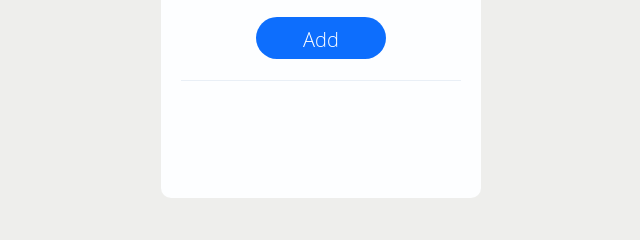
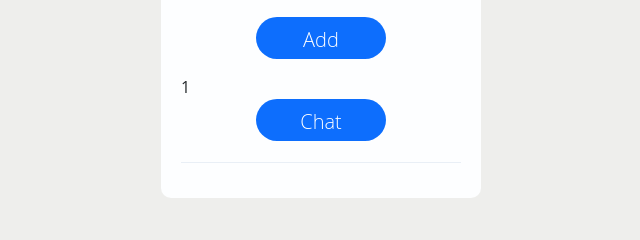
Before and after one commit to ShayanBehzad/Chatroom, a Django app: a page that uses static/templates/registration/profileview.html in a window 1280 px wide. Shown: the part 516-756 px from the top of the page, without its empty margins (319-959 px from the left). Run offline with Django 5.2, Linux system fonts and the light colour scheme; the visitor is signed in with stand-in values (Sample User, id 1); data comes from the database, SQL or seed files in the repository; data that the repository does not hold is empty; parts of the project's set-up code (start-up, migrations or seed data) failed here and were passed over; some libraries are stand-ins or nearby versions.

Commit message:
completing the profile section

```diff
--- a/main/models.py
+++ b/main/models.py
@@ -15,8 +15,34 @@ class Conversation(models.Model):
     def __str__(self):
         return self.title
 
+
+class PvChat(models.Model):
+    first_user = models.ForeignKey(User, on_delete=models.CASCADE, related_name='pv_first')
+    second_user = models.ForeignKey(User, on_delete=models.CASCADE, related_name='pv_second')
+    created_at = models.DateTimeField(auto_now_add=True)
+
+    class Meta:
+        unique_together = ["first_user", "second_user"]
+
+    def users_list(self):
+        lis = []
+        lis.append(self.first_user)
+        lis.append(self.second_user)
+        return lis
+
+    def __str__(self):
+        return f'{self.first_user} and {self.second_user}'
+
 class Message(models.Model):
     conv = models.ForeignKey(Conversation, on_delete=models.CASCADE)
     sender = models.ForeignKey(User, on_delete=models.CASCADE)
     content = models.TextField()
+    is_read = models.BooleanField(default=False)
     created_at = models.DateTimeField(auto_now_add=True)
+
+class PVMessage(models.Model):
+    conv = models.ForeignKey(PvChat, on_delete=models.CASCADE, related_name='pv')
+    sender = models.ForeignKey(User, on_delete=models.CASCADE, related_name='pv_sender')
+    content = models.TextField()
+    is_read = models.BooleanField(default=False)
+    created_at = models.DateTimeField(auto_now_add=True)
--- a/main/templatetags/auth_extras.py
+++ b/main/templatetags/auth_extras.py
@@ -1,5 +1,6 @@
 from django import template
 from main.models import *
+from django.db.models import Q
 
 
 register = template.Library()
@@ -22,3 +23,17 @@ def is_contact(user, self):
         return True
     else:
         return False
+
+
+@register.filter(name='pv_chat')
+def pv_chat(user, self):
+    try:
+        chat = PvChat.objects.get((Q(first_user=self )| Q(second_user=self)) & (Q(first_user=user) | Q(second_user=user)))
+    except:
+            chat = PvChat.objects.create(
+                first_user = user,
+                second_user = self
+            )
+            chat.save()
+
+    return chat.id
--- a/main/urls.py
+++ b/main/urls.py
@@ -2,8 +2,9 @@ from django.urls import path
 from .views import *
 urlpatterns = [
     path("", home, name='home'),
+    path("<int:pk>", chatroom, name='conversation_room'),
     path("j/<int:g_pk>", join_chat, name='join'),
     path("l/<int:g_pk>", leave_chat, name='leave'),
     path("chatform/", create_chat, name='chatform'),
-    path("<int:pk>", chatroom, name='conversation_room'),
+    path("pv_room/<int:pk>", pv_chat, name='pv_room'),
 ]
--- a/register/views.py
+++ b/register/views.py
@@ -8,6 +8,7 @@ from django.http import Http404
 from .models import User
 from .tasks import send_notification_mail
 from django.core.mail import send_mail
+from django.db.models import Q
 from django.contrib.auth.decorators import login_required
 
 
--- a/static/templates/registration/profileview.html
+++ b/static/templates/registration/profileview.html
@@ -24,12 +24,10 @@
                 <a class="btn btn-primary btn-lg" href="{% if user|is_contact:self %}{% url "remove_from_contacts" username=user.username %}{% else %}{% url "add_to_contacts" username=user.username %} {% endif %}" role="button">
                 {% if user|is_contact:self %}Remove {% else %}Add {% endif %}</a>
             </p>
-            {% if user|is_contact:self %}
-
+            {{ user|pv_chat:self }}
             <p>
-                <a class="btn btn-primary btn-lg" href="" role="button">Chat</a>
+                <a class="btn btn-primary btn-lg" href="{% url "pv_room" pk=user|pv_chat:self %}" role="button">Chat</a>
             </p>
-            {% endif %}
         </div>
 
 
```
Also changed, not shown: main/views.py (+11 -0 lines), main/migrations/0003_message_is_read_pvchat_pvmessage.py (added), register/migrations/0005_user_pv_chat.py (added), register/migrations/0006_remove_user_pv_chat.py (added).
